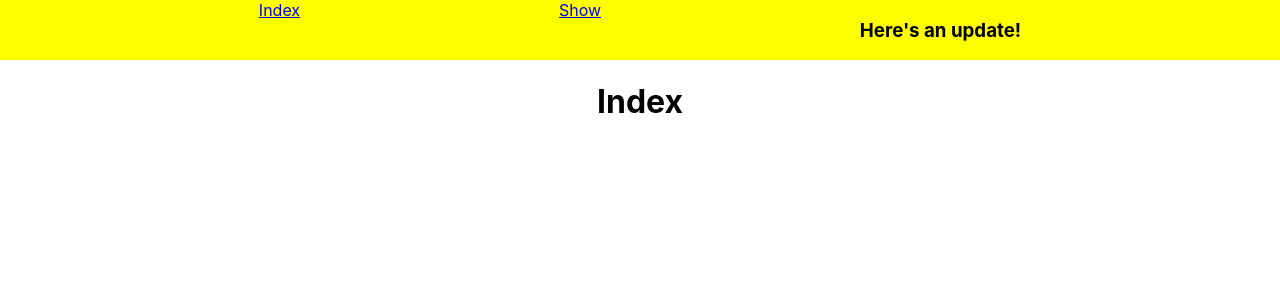
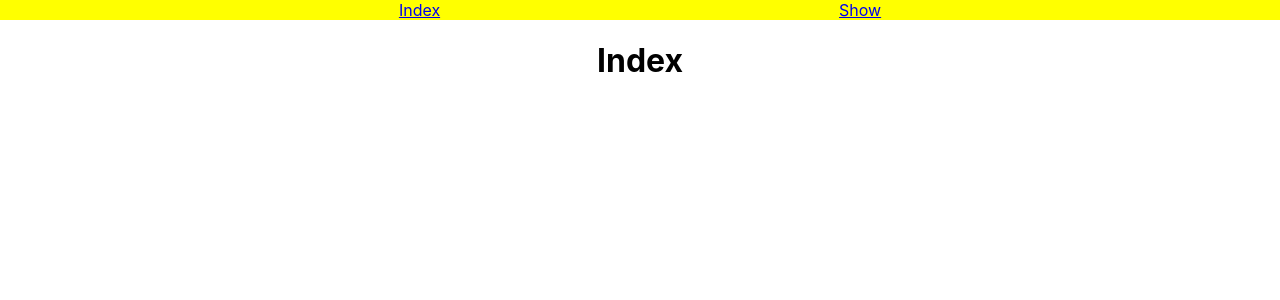
Before and after one commit to HeyItsJustMax/bookmark-group-frontend, a React (Create React App) app: page / in a window 1280 px wide. Shown: the top 300 px of the page. Built offline with nearby package versions, Linux system fonts and the light colour scheme.

Commit message:
deleted update

```diff
--- a/src/components/Header.js
+++ b/src/components/Header.js
@@ -5,7 +5,6 @@ function Header(props){
       <div className="nav">
         <Link to="/">Index</Link>
         <Link to="/:id">Show</Link>
-        <h3>Here's an update!</h3>
       </div>
     )
   }
```
